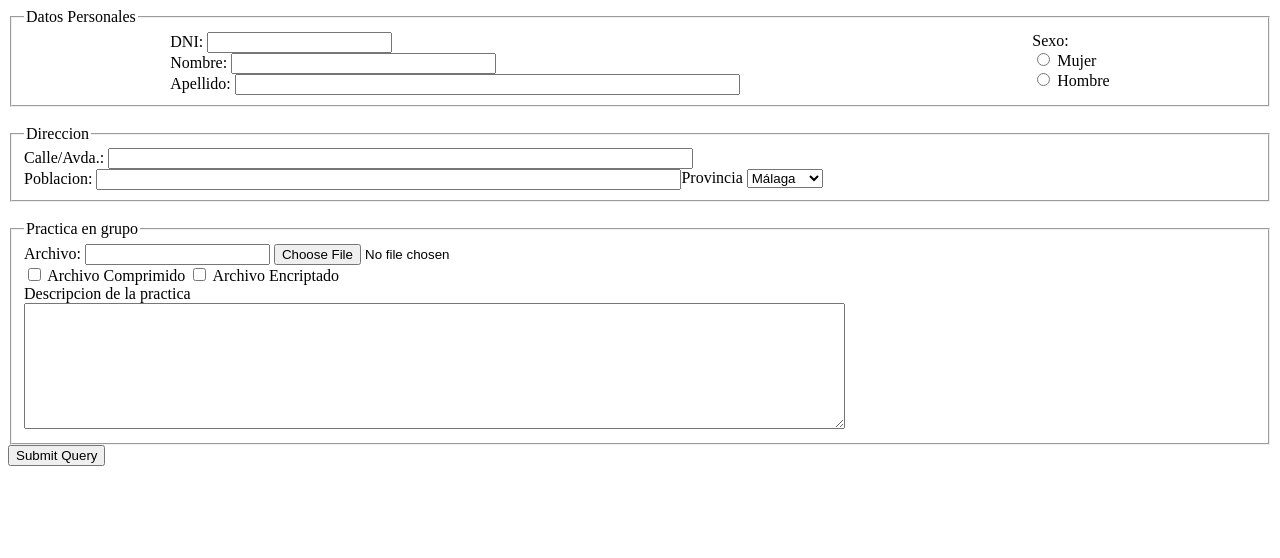
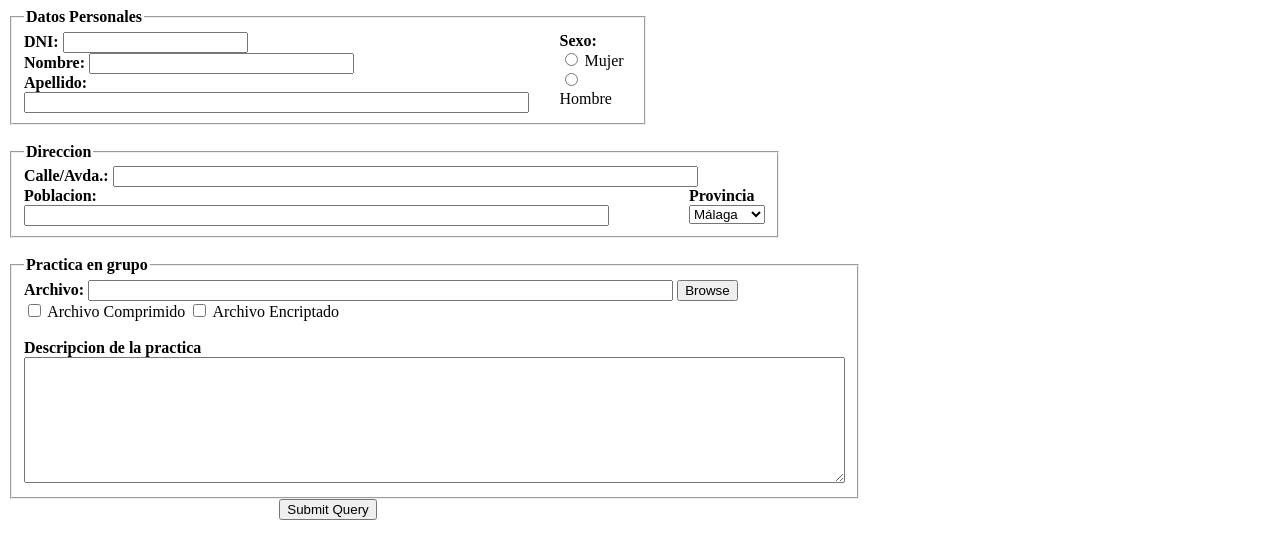
Before and after one commit to zrivrio/Interfaces, a plain HTML site: page formulario.html in a window 1280 px wide. Drawn offline with Linux system fonts and the light colour scheme.

Commit message:
Terminado

```diff
--- a/formulario.css
+++ b/formulario.css
@@ -1,7 +1,11 @@
+body{
+    width: 50%;
+}
+
 .datos_personales{
     display: flex;
     flex-direction: row;
-    justify-content:space-around;
+    justify-content:space-between;
 }
 .dna{
     display: flex;
@@ -18,4 +22,9 @@
 }
 .pp{
     display: flex;
+    justify-content:space-between;
 }
+.b{
+    display: flex;
+    justify-content: center;
+}
--- a/formulario.html
+++ b/formulario.html
@@ -1,32 +1,34 @@
 <!DOCTYPE html>
 <html lang="en">
+
 <head>
     <meta charset="UTF-8">
     <meta name="viewport" content="width=device-width, initial-scale=1.0">
     <title>Document</title>
     <link rel="stylesheet" href="formulario.css">
 </head>
+
 <body>
-    <form action="" method="post">
+    <form action="" method="">
         <fieldset>
-            <legend>Datos Personales</legend>
-            <div  class="datos_personales">
+            <legend><b>Datos Personales</b></legend>
+            <div class="datos_personales">
                 <div class="dna">
                     <div>
-                <label for="fdni">DNI:</label>
+                        <label for="fdni"><b>DNI:</b></label>
                         <input type="text" id="fdni" name="fdni" size="20">
                     </div>
                     <div>
-                <label for="fnombre">Nombre:</label>
+                        <label for="fnombre"><b>Nombre:</b></label>
                         <input type="text" id="fdni" name="fdni" size="30">
                     </div>
                     <div>
-                <label for="fapellido">Apellido:</label>
+                        <label for="fapellido"><b>Apellido:</b></label>
                         <input type="text" id="fdni" name="fdni" size="60">
                     </div>
                 </div>
                 <div class="s">
-                <label for="fsexo">Sexo:</label>
+                    <label for="fsexo"><b>Sexo:</b></label>
                     <div>
                         <input type="radio" id="fsexo" name="fsexo" value="">
                         <label for="mujer">Mujer</label>
@@ -40,19 +42,20 @@
         </fieldset>
         <br>
         <fieldset>
-            <legend>Direccion</legend>
+            <legend><b>Direccion</b></legend>
             <div class="d">
                 <div>
-                <label for="fdirec">Calle/Avda.:</label>
+                    <label for="fdirec"><b>Calle/Avda.:</b></label>
                     <input type="text" id="fdirec" name="fdirec" size="70">
                 </div>
                 <div class="pp">
                     <div>
-                <label for="fpobla">Poblacion:</label>
+                        <label for="fpobla"><b>Poblacion:</b></label>
                         <input type="text" id="fdirec" name="fdirec" size="70">
                     </div>
+                    <blockquote></blockquote>
                     <div>
-                <label for="fprovincia">Provincia</label>
+                        <label for="fprovincia"><b>Provincia</b></label>
                         <select name="provincia" id="provincia-select">
                             <option value="Málaga">Málaga</option>
                             <option value="Alemería">Alemería</option>
@@ -67,11 +70,13 @@
         <br>
         <div class="Practica_en_grupo">
             <fieldset>
-                <legend>Practica en grupo</legend>
+                <legend><b>Practica en grupo</b></legend>
                 <div>
-                    <label for="farchivo">Archivo:</label>
-                    <input type="text" name="farchivo" id="farchivo">
-                    <input type=file  id=choose>
+                    <label for="farchivo"><b>Archivo:</b></label>
+                    <input type="text" size="70">
+                    <input hidden id="btn" class="form-control text-center col-md-6" onChange="document.getElementById('tagsmall').innerText=document.getElementById('btn').files[0]['name'];" type="file" value="Archivo">
+                    <button id="personalizado" onClick="document.getElementById('btn').click();">Browse</button>
+                    <small id='tagsmall'></small>
                     <div>
                         <input type="checkbox">
                         <label for="farchivo_comprimido">Archivo Comprimido</label>
@@ -80,13 +85,16 @@
                     </div>
                 </div>
                 <div>
-                    <label for="fdescripcion">Descripcion de la practica</label>
                     <br>
+                    <label for="fdescripcion"> <b>Descripcion de la practica</b></label>
                     <textarea name="fdescripcion" id="fdescripcion" rows="8" cols="100"></textarea>
                 </div>
             </fieldset>
         </div>
-        <button>Submit Query</button>
+        <div class="b">
+            <input type="submit" value="Submit Query">
+        </div>
     </form>
 </body>
+
 </html>
```
Also changed, not shown: tablayenlaces.css (added, +13 -0 lines), tablayenlaces.html (+26 -13 lines), clase.jpg (added). Lines whose indentation alone changed are shown as unchanged.
